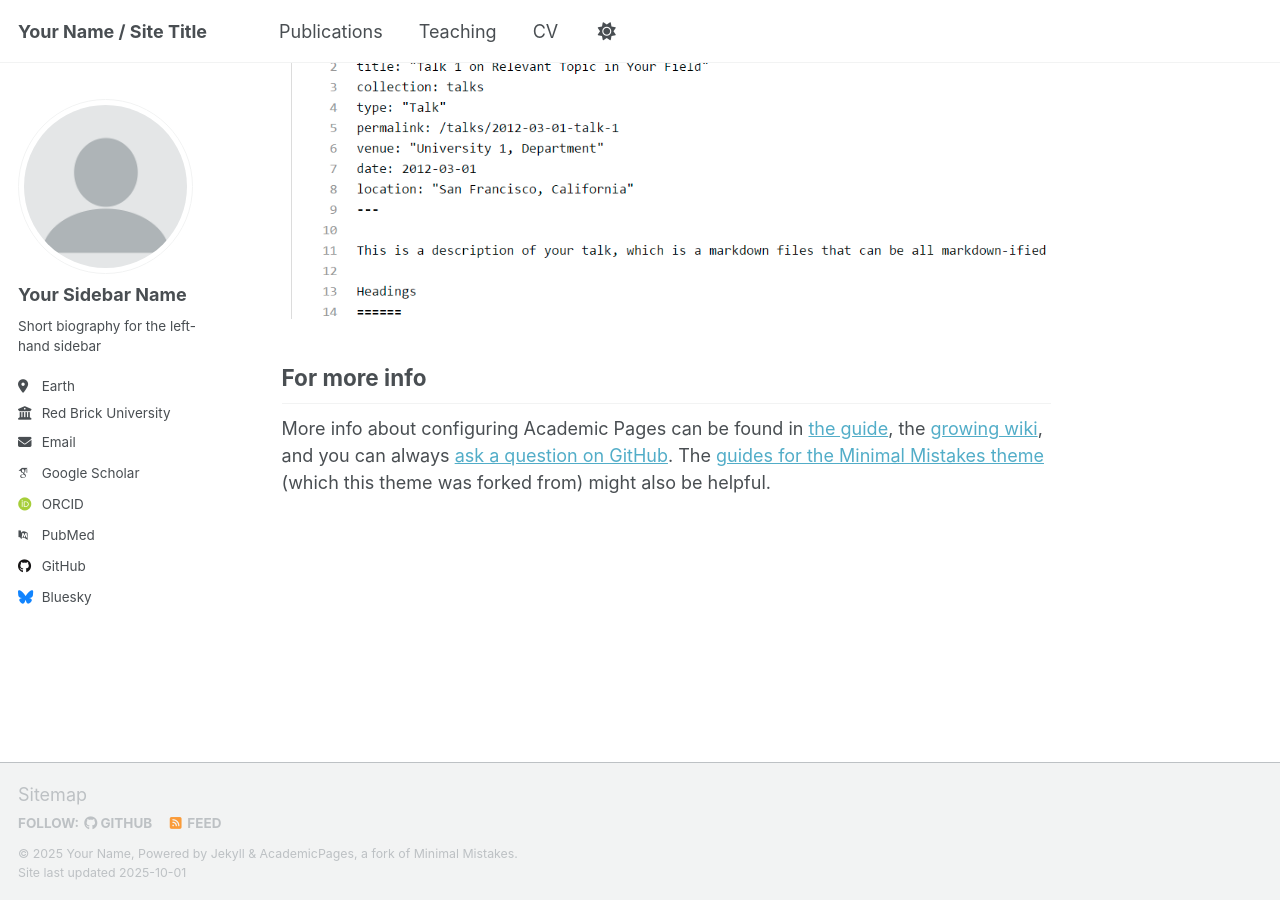
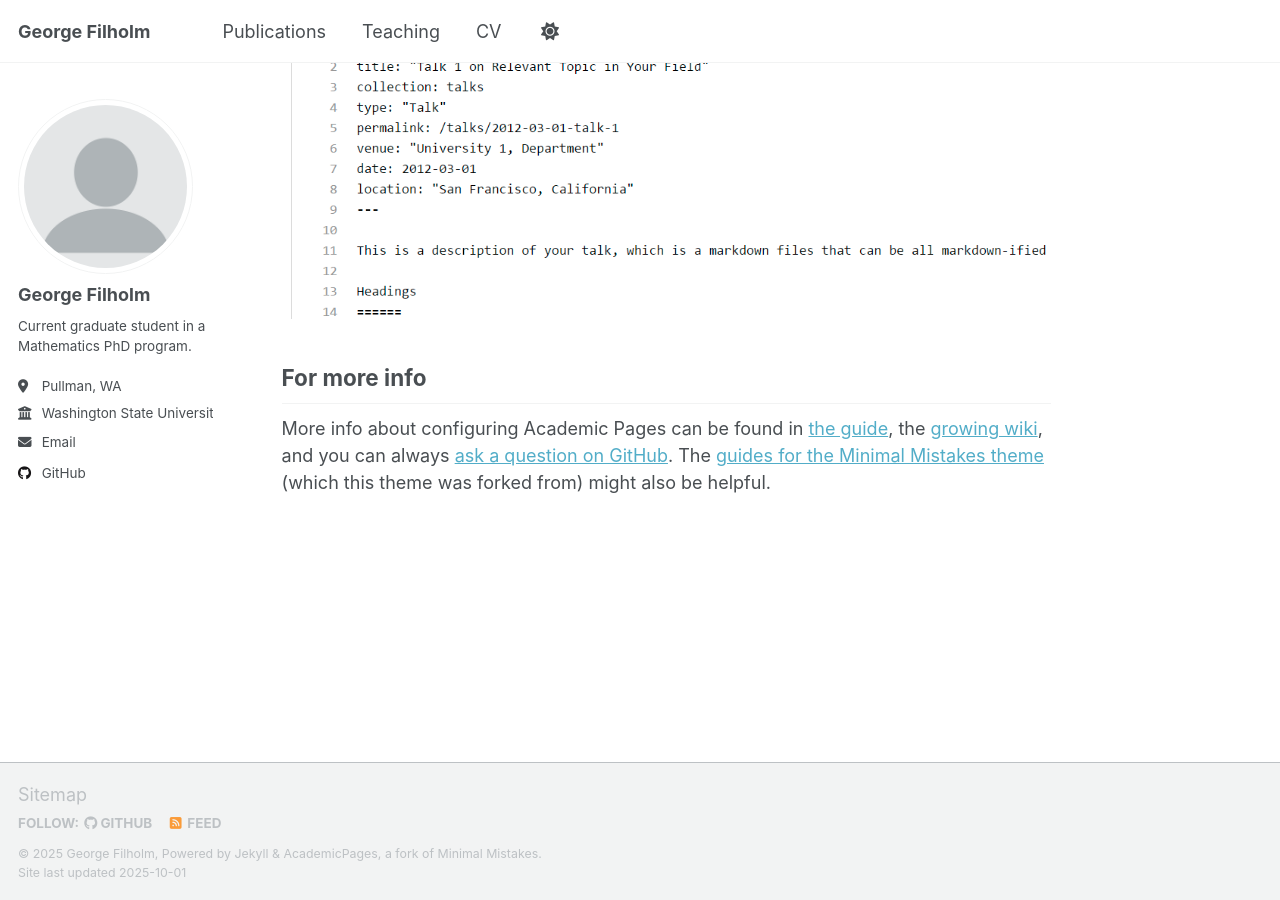
Before and after one commit to gfilholm/gfilholm.github.io, a Jekyll site: the page built from _pages/about.md, in a window 1280 px wide and 900 px high, scrolled down 2880 px. Built offline with Jekyll 4.4.1, drawn with Linux system fonts in a browser that asks for light colours; some web fonts are replaced; a script that is not in the unit is left out.

Commit message:
Update _config.yml
Changed my name to see if it pushed.

```diff
--- a/_config.yml
+++ b/_config.yml
@@ -9,14 +9,14 @@
 # Basic Site Settings
 locale                   : "en-US"
 site_theme               : "default" # Currently available options are "default", "air"
-title                    : "Your Name / Site Title"
+title                    : "George Filholm"
 title_separator          : "-"
-name                     : &name "Your Name"
-description              : &description "Your Name's academic portfolio"   # Update this with a general description of your site, this is the default if not overridden by a page
+name                     : &name "George Filholm"
+description              : &description "George Filholm's academic portfolio"   # Update this with a general description of your site, this is the default if not overridden by a page
 url                      : https://academicpages.github.io # The base hostname & protocol for your site e.g. "https://[your GitHub username].github.io",
                                                            # or if you already have some other page hosted on Github then use "https://[your GitHub username].github.io/[Your Repo Name]"
 baseurl                  : "" # the subpath of your site, e.g. "/blog"
-repository               : "academicpages/academicpages.github.io"
+repository               : "gfilholm/gfilholm.github.io"
 
 # Site Author - The following control what appear as part of the author content on the side bar.
 #               If a field is blank the icon and link will not appear, otherwise it will be shown.
@@ -24,23 +24,23 @@ repository               : "academicpages/academicpages.github.io"
 author:
   # Biographic information
   avatar           : "profile.png"
-  name             : "Your Sidebar Name"
+  name             : "George Filholm"
   pronouns         : # example: "she/her"
-  bio              : "Short biography for the left-hand sidebar"
-  location         : "Earth"
-  employer         : "Red Brick University"
+  bio              : "Current graduate student in a Mathematics PhD program."
+  location         : "Pullman, WA"
+  employer         : "Washington State University"
   uri              : # URL
-  email            : "none@example.org"
+  email            : "george.filholm@wsu.edu"
 
   # Academic websites
   academia         : # URL
   arxiv            : # URL - Update with the correct link to your profile
-  googlescholar    : "https://scholar.google.com/citations?user=PS_CX0AAAAAJ"
+  googlescholar    : #"https://scholar.google.com/citations?user=PS_CX0AAAAAJ"
   inspire-hep      : # URL
   impactstory      : # URL
-  orcid            : "http://orcid.org/yourorcidurl"
+  orcid            : #"http://orcid.org/yourorcidurl"
   semantic         : # URL
-  pubmed           : "https://www.ncbi.nlm.nih.gov/pubmed/?term=john+snow"
+  pubmed           : #"https://www.ncbi.nlm.nih.gov/pubmed/?term=john+snow"
   researchgate     : # URL
   scopus           : # URL
 
@@ -48,13 +48,13 @@ author:
   bitbucket        : # Username - Update with your username on the site
   codepen          : # Username
   dribbble         : # Username
-  github           : "academicpages"
+  github           : "gfilholm"
   kaggle           : # Username
   stackoverflow    : # User number or user number and name (i.e., use "1" or "1/jeff-atwood")
 
   # Social media
   artstation       : # Username
-  bluesky          : "bsky.app" # Replace this with you Bluesky username
+  bluesky          : #"bsky.app" # Replace this with you Bluesky username
   facebook         : # Username
   flickr           : # Username
   foursquare       : # Username
```
